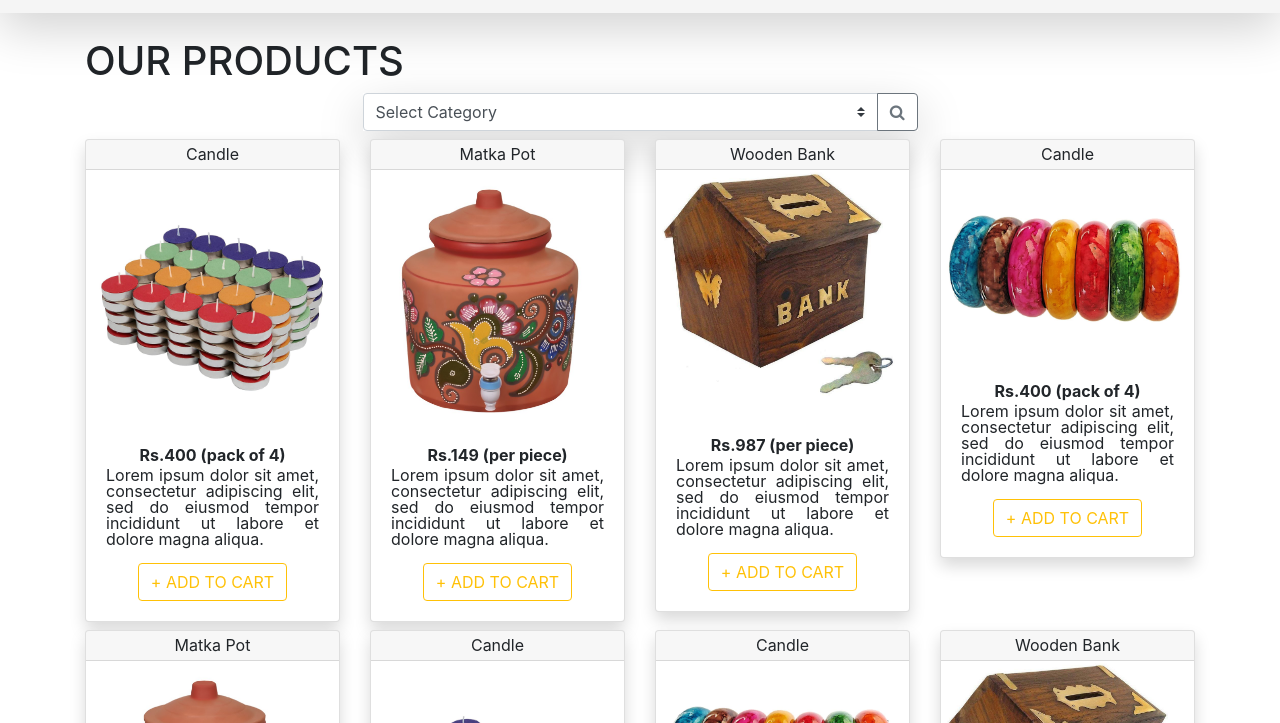
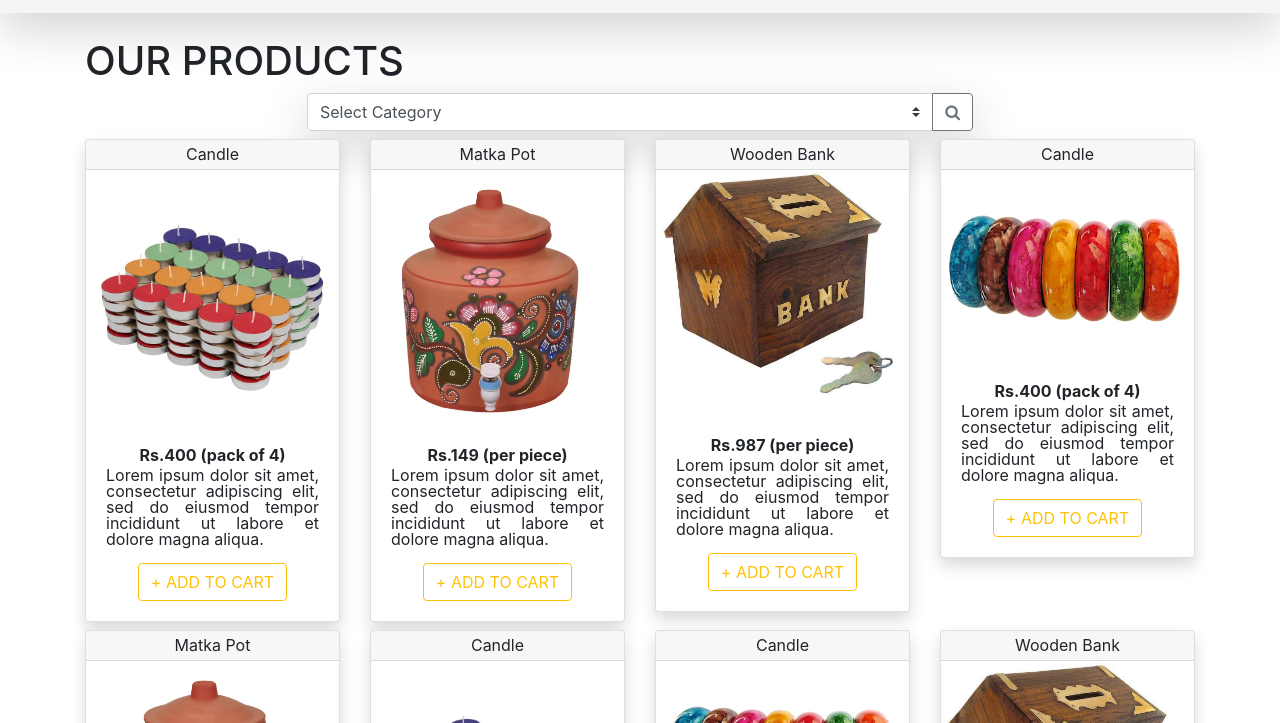
Before and after one commit to idsInderdeep/idsInderdeep.github.io, a plain HTML site: page ngo/index.html in a window 1280 px wide. Shown: the part 77-800 px from the top of the page. Drawn offline with nearby package versions, Linux system fonts and the light colour scheme.

Commit message:
Update index.html

```diff
--- a/ngo/index.html
+++ b/ngo/index.html
@@ -67,7 +67,7 @@
 <!-- Products -->
 <div class="container" style="">
   <h1>OUR PRODUCTS</h1>
-	<div class="input-group mb-2 shadow-lg" style="width:50%;margin:auto">
+	<div class="input-group mb-2 shadow-lg" style="width:60%;margin:auto">
 	  <select class="custom-select" id="inputGroupSelect04" >
 		<option selected>Select Category</option>
 		<option value="1">Hand made</option>
```
